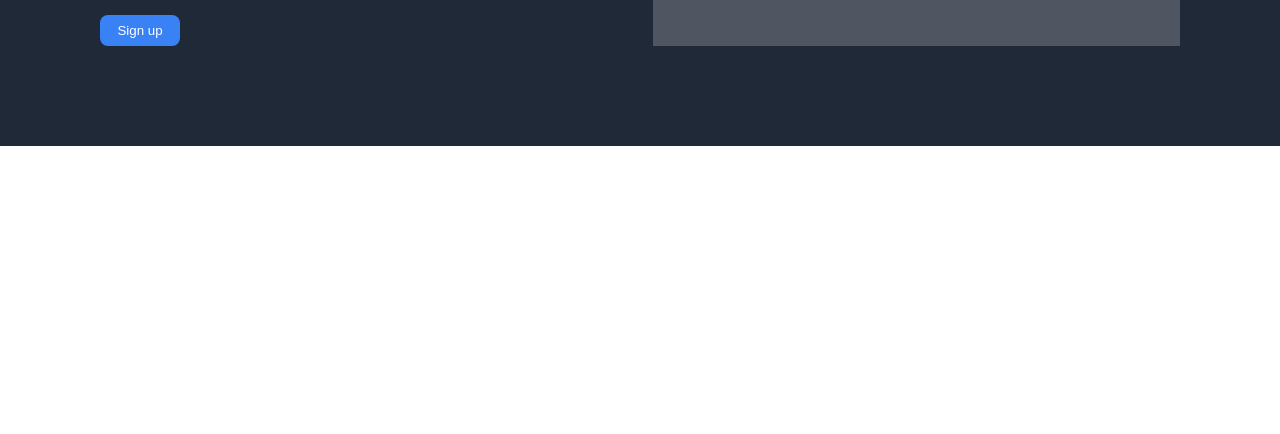
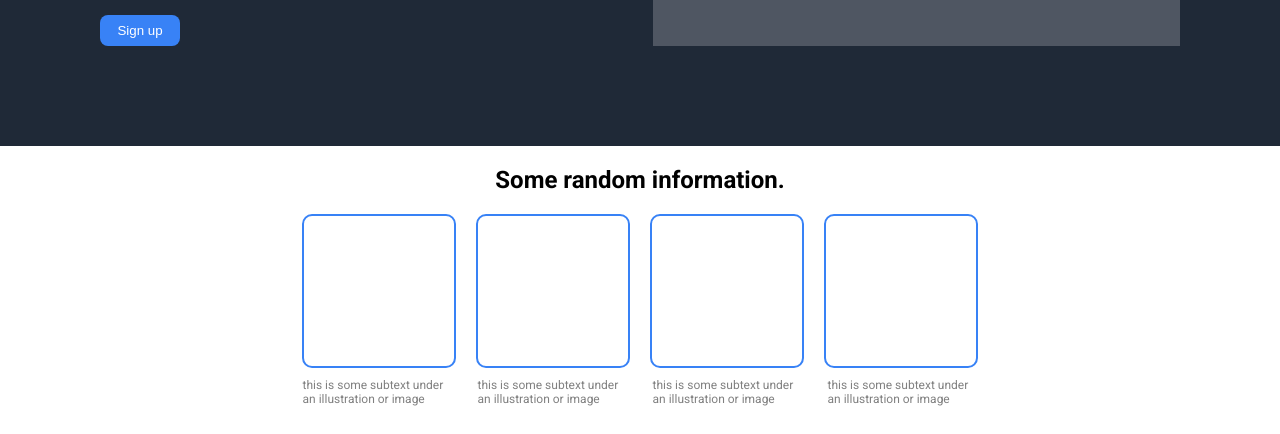
Before and after one commit to opowell28/odin-landing-page, a plain HTML site: page index.html in a window 1280 px wide. Shown: the part 366-800 px from the top of the page. Drawn offline with Linux system fonts and the light colour scheme.

Commit message:
Finish styling information section

```diff
--- a/index.html
+++ b/index.html
@@ -19,7 +19,7 @@
         </div>
     </div>
 
-    <div class="info-container">
+    <div class="hero-container">
         <div class="awesome-container">
             <h1 id="awesome-heading">This website is awesome</h1>
             <p id="awesome-text">This website has some subtext that goes here under the main title.
@@ -30,5 +30,21 @@
         <div class="img-placeholder">this is a placeholder for an image</div>
     </div>
 
+    <div class="info-container">
+        <h2>Some random information.</h2>
+        <div class="box-container">
+            <div class="box"></div>
+            <div class="box"></div>
+            <div class="box"></div>
+            <div class="box"></div>
+        </div>
+        <div class="subtext-container">
+            <div class="subtext">this is some subtext under an illustration or image</div>
+            <div class="subtext">this is some subtext under an illustration or image</div>
+            <div class="subtext">this is some subtext under an illustration or image</div>
+            <div class="subtext">this is some subtext under an illustration or image</div>
+        </div>
+    </div>
+
 </body>
 </html>
--- a/styles.css
+++ b/styles.css
@@ -27,7 +27,7 @@ body {
     color: #e5e7eb;
 }
 
-.info-container {
+.hero-container {
     display: flex;
     background-color: #1f2937;
     padding: 100px;
@@ -72,3 +72,35 @@ body {
     border: none;
     border-radius: 8px;
 }
+
+.info-container {
+    display: flex;
+    flex-direction: column;
+    align-items: center;
+}
+
+.box-container {
+    display: flex;
+    gap: 20px;
+    justify-content: space-around;
+}
+
+.box {
+    width: 150px;
+    height: 150px;
+    flex-shrink: 1;
+    border: 2px solid #3882f6;
+    border-radius: 10px;
+}
+
+.subtext-container {
+    display: flex;
+    gap: 25px;
+}
+
+.subtext {
+    width: 150px;
+    font-size: 12px;
+    margin-top: 10px;
+    color: gray;
+}
```
